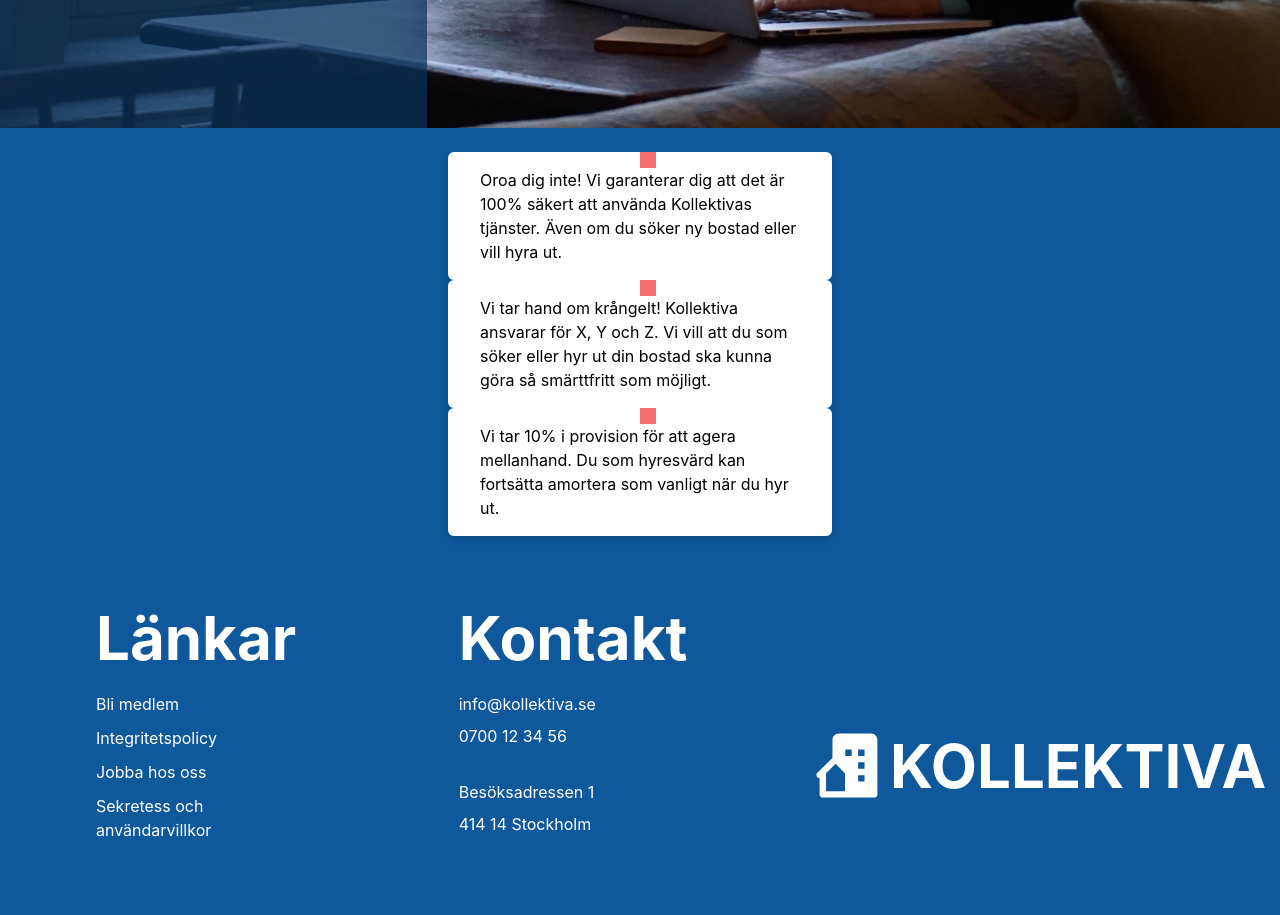
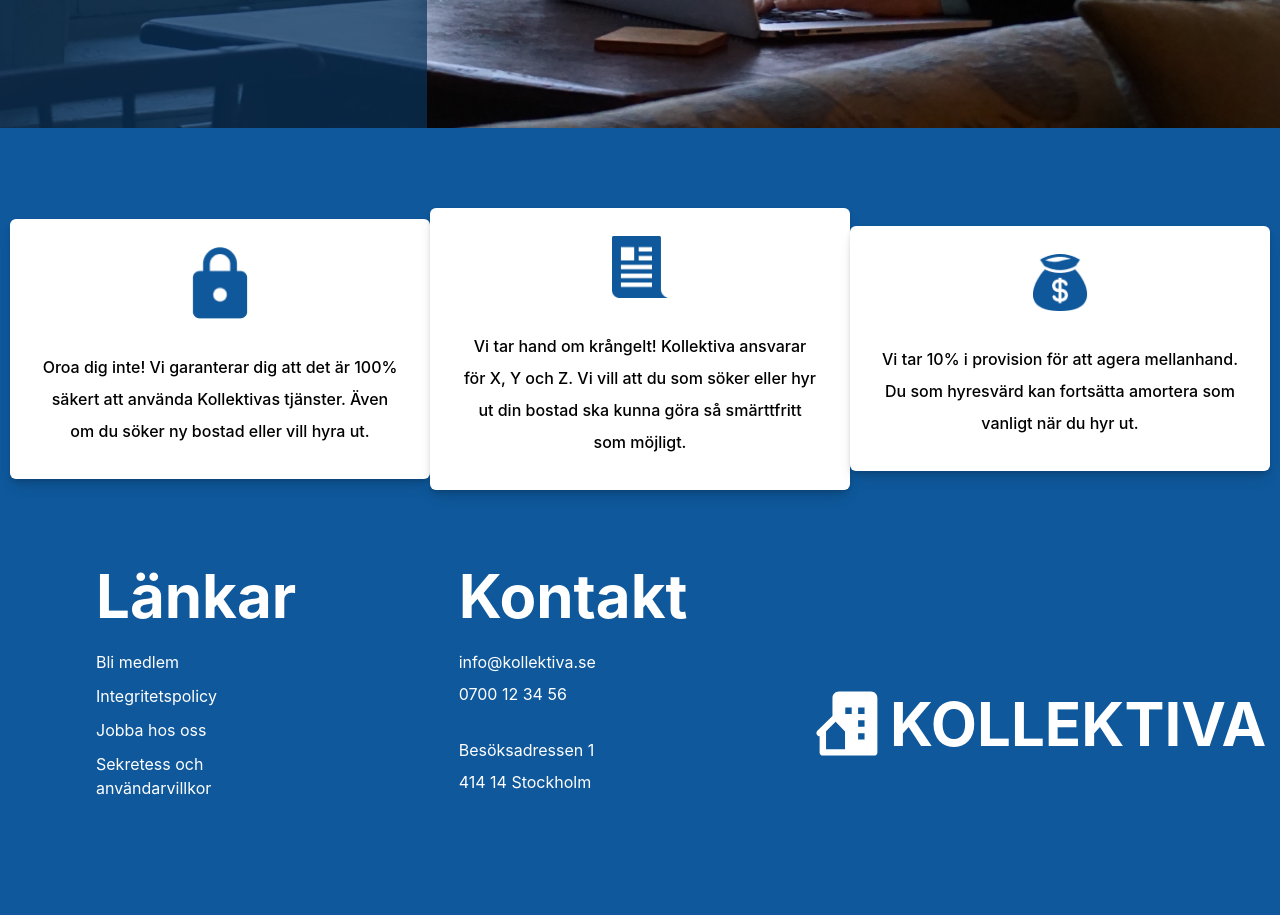
Before and after one commit to Sakariash/Kollektiva, a Next.js app: page / in a window 1280 px wide. Shown: the part 1780-2695 px from the top of the page. Built offline with nearby package versions, Linux system fonts and the light colour scheme.

Commit message:
small fixes on info boxes

```diff
--- a/components/RegisterdHouses/RegisteredHousesBox/index.js
+++ b/components/RegisterdHouses/RegisteredHousesBox/index.js
@@ -1,8 +1,10 @@
 const RegisteredHousesBox = ({ imgsrc, boxText }) => {
   return (
-    <div className="bg-white shadow-lg shadow-slate-300 mt-10 tablet:mt-14 mb-1 w-full tablet:w-2/3 rounded-md flex flex-col m-auto">
-      <img className="w-20 pt-8 mr-auto ml-auto" src={imgsrc}></img>
-      <p className="p-8 mr-auto ml-auto text-center">{boxText}</p>
+    <div className="bg-white shadow-lg min-h-min drop-shadow-md mt-10 tablet:mt-14 mb-1 w-full tablet:w-2/3 rounded-md flex flex-col m-auto">
+      <img className="w-14 pt-7 mr-auto ml-auto" src={imgsrc}></img>
+      <p className="p-8 font-medium leading-8 mr-auto ml-auto text-center">
+        {boxText}
+      </p>
     </div>
   );
 };
--- a/index.js
+++ b/index.js
@@ -1,10 +1,26 @@
 import InfoComponent from "./components/FrontPageInfoComponent";
+import RegisteredHousesBox from "./components/RegisterdHouses/RegisteredHousesBox";
 export default function FrontPageInfo() {
   return (
-    <div className="bg-primary flex flex-col justify-items-center items-center justify-between py-6">
-      <InfoComponent text="Oroa dig inte! Vi garanterar dig att det är 100% säkert att använda Kollektivas tjänster. Även om du söker ny bostad eller vill hyra ut." />
-      <InfoComponent text="Vi tar hand om krångelt! Kollektiva ansvarar för X, Y och Z. Vi vill att du som söker eller hyr ut din bostad ska kunna göra så smärttfritt som möjligt. " />
-      <InfoComponent text="Vi tar 10% i provision för att agera mellanhand. Du som hyresvärd kan fortsätta amortera som vanligt när du hyr ut." />
+    <div className="bg-primary px-2.5 flex flex-col justify-items-center items-center justify-between py-6 tablet:flex-row">
+      <RegisteredHousesBox
+        imgsrc="assets/images/RegisteredHouses/Vector.png"
+        boxText={
+          "Oroa dig inte! Vi garanterar dig att det är 100% säkert att använda Kollektivas tjänster. Även om du söker ny bostad eller vill hyra ut."
+        }
+      />
+      <RegisteredHousesBox
+        imgsrc="assets/images/RegisteredHouses/Vector2.png"
+        boxText={
+          "Vi tar hand om krångelt! Kollektiva ansvarar för X, Y och Z. Vi vill att du som söker eller hyr ut din bostad ska kunna göra så smärttfritt som möjligt."
+        }
+      />
+      <RegisteredHousesBox
+        imgsrc="assets/images/RegisteredHouses/Vector3.png"
+        boxText={
+          "Vi tar 10% i provision för att agera mellanhand. Du som hyresvärd kan fortsätta amortera som vanligt när du hyr ut."
+        }
+      />
     </div>
   );
 }
```
